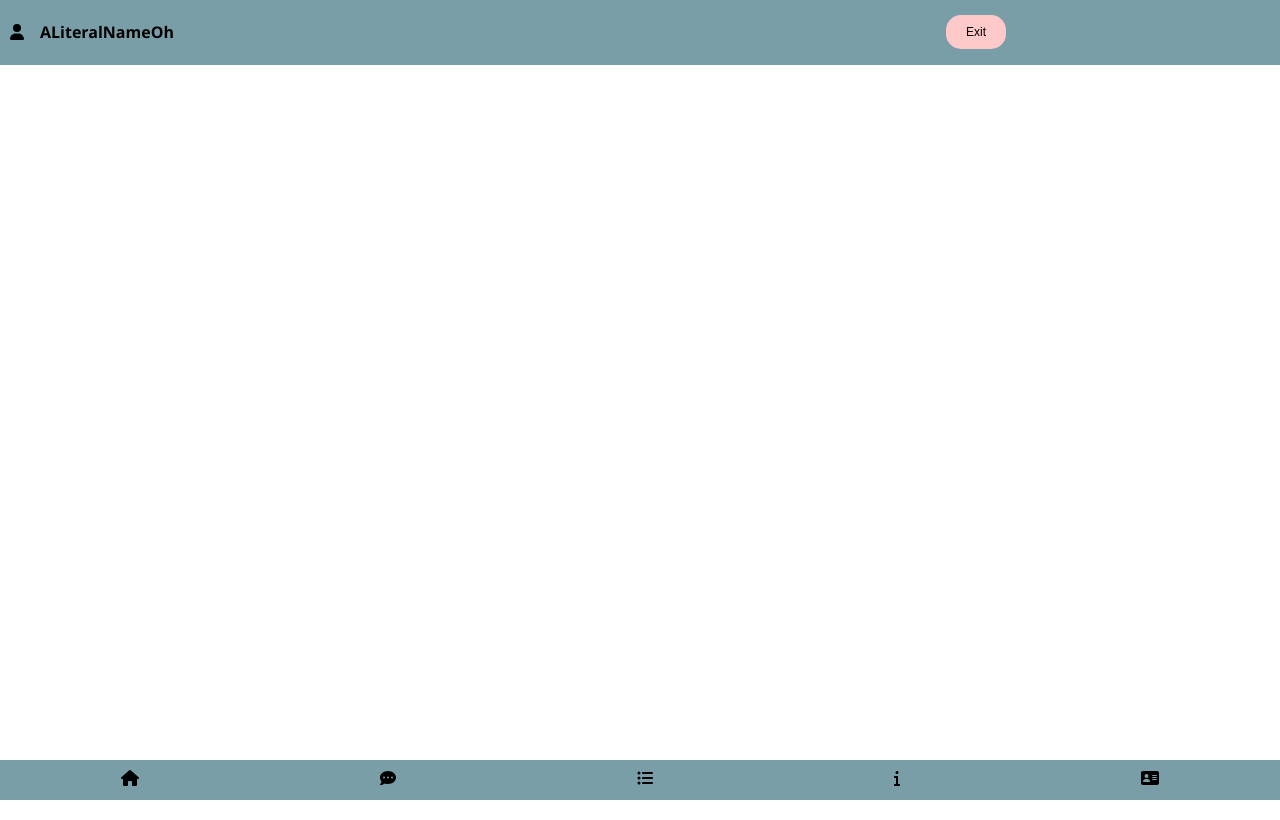
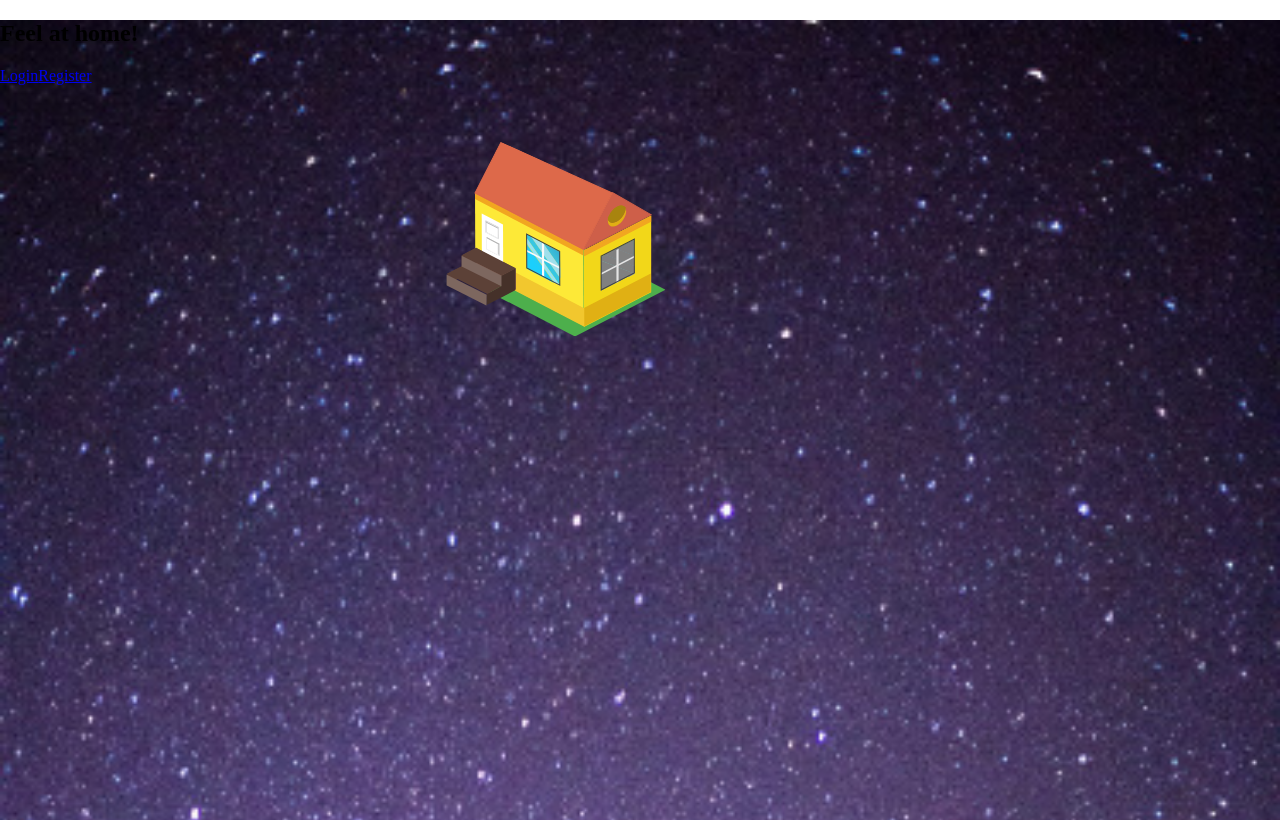
Before and after one commit to jesper54321/National-React, a React (Create React App) app: page / in a window 1280 px wide. Built offline with nearby package versions, Linux system fonts and the light colour scheme.

Commit message:
added stuff on home

```diff
--- a/package.json
+++ b/package.json
@@ -37,12 +37,6 @@
     "test": "react-scripts test",
     "eject": "react-scripts eject"
   },
-  "eslintConfig": {
-    "extends": [
-      "react-app",
-      "react-app/jest"
-    ]
-  },
   "browserslist": {
     "production": [
       ">0.2%",
--- a/src/Components/Header/Header.jsx
+++ b/src/Components/Header/Header.jsx
@@ -1,7 +1,7 @@
 import { FontAwesomeIcon } from '@fortawesome/react-fontawesome'
 import { faUser } from '@fortawesome/free-solid-svg-icons'
 import style from './header.module.scss'
-import Home from '../Home/Home'
+import { NavLink } from 'react-router-dom'
 
 
 export default function Header () {
@@ -11,7 +11,7 @@
             <FontAwesomeIcon className={style.iconcolor} icon={faUser} />
             <h4>ALiteralNameOh</h4>
             </div>
-            <button onClick={Home}>Exit</button>
+            <NavLink to="/">Exit</NavLink>
         </header>
     )
 }
--- a/src/Components/Header/header.module.scss
+++ b/src/Components/Header/header.module.scss
@@ -17,7 +17,7 @@
         padding-left: 10px;
         color: black;
     }
-    button {
+    a {
         border-radius: 15px;
         background-color: #fec9c9;
         font-size: 12px;
@@ -25,5 +25,9 @@
         width: 60px;
         border: none;
         margin: auto;
+        text-decoration: none;
+        font-family: 'Segoe UI', Tahoma, Geneva, Verdana, sans-serif;
+        color: black;
+        text-align: center;
     }
 }
--- a/src/Components/Home/Home.jsx
+++ b/src/Components/Home/Home.jsx
@@ -1,11 +1,14 @@
-import React from "react";
-import Footer from "../Footer/Footer";
-import Header from "../Header/Header";
+import style from './home.module.scss'
+import houseimg from '../assets/images/Isometric-House.svg'
+import { NavLink } from "react-router-dom";
+
 
 
 export default function Home() {
-	return <div>
-		<Header/>
-		<Footer/>
+	return <div className={style.homeclass}>
+		<img src={houseimg} alt="image_of_house" />
+		<h2>Feel at home!</h2>
+		<NavLink>Login</NavLink>
+		<NavLink>Register</NavLink>
 	</div>;
 }
--- /dev/null
+++ b/src/Components/Home/home.module.scss
@@ -0,0 +1,16 @@
+
+
+.homeclass {
+    background-image: url(../assets/images/Background@1x.png);
+    height: 100vh;
+    background-repeat: no-repeat;
+    background-size: cover;
+    img {
+        margin: auto;
+        top: 25%;
+        left: 40%;
+        display: block;
+        position: absolute;
+        transform: translate(-30%, -30%);
+    }
+}
--- a/src/Wrappers/ActivitiesWrapper.jsx
+++ b/src/Wrappers/ActivitiesWrapper.jsx
@@ -1,12 +1,14 @@
 import React from "react";
 import { Outlet } from "react-router-dom";
+import Header  from "../Components/Header/Header"
+import Footer from "../Components/Footer/Footer"
 
 export default function ActivitiesWrapper() {
 	return (
 		<>
-			<header></header>
+			<Header/>
 			<Outlet />
-			<footer></footer>
+			<Footer/>
 		</>
 	);
 }
```
Also changed, not shown: src/Components/assets/images/Background@1x.png (added), src/Components/assets/images/Isometric-House.svg (added).
